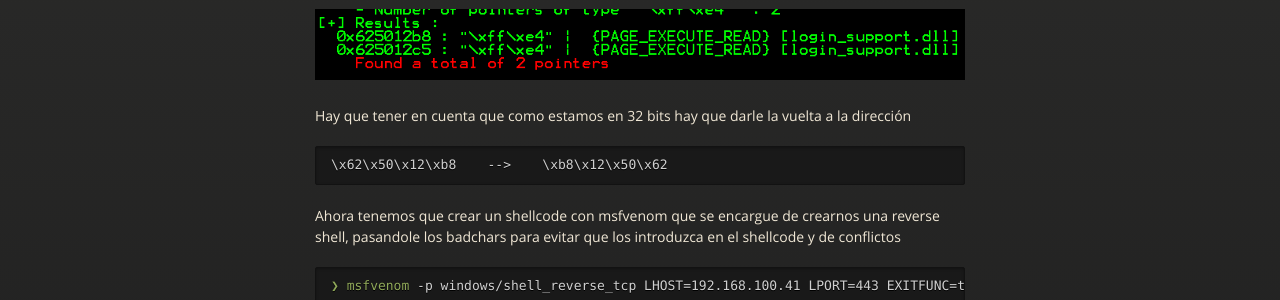
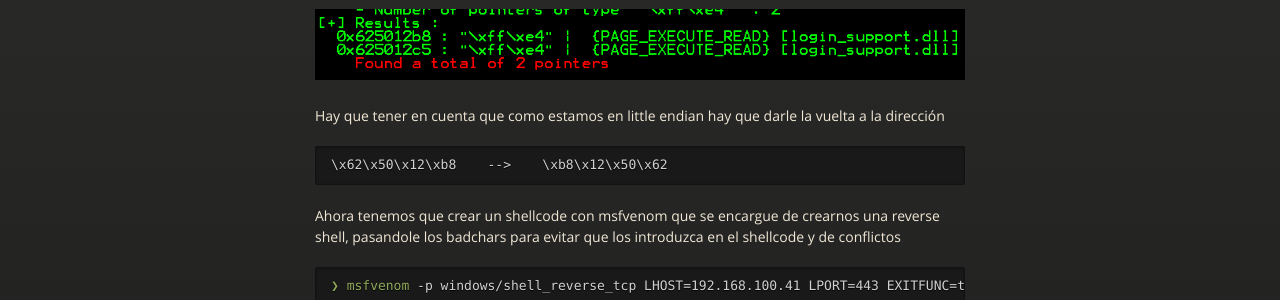
Before and after one commit to henryp911/gg-new.github.io, a Jekyll site: the page vulnhub/netstart/index.html, which Jekyll copies as it is, in a window 1280 px wide and 900 px high, scrolled down 8069 px. Shown: the part 154-454 px from the top of the window. Built offline with Jekyll 4.4.1, drawn with Linux system fonts in a browser that asks for light colours.

Commit message:
Update index.html

```diff
--- a/vulnhub/netstart/index.html
+++ b/vulnhub/netstart/index.html
@@ -309,7 +309,7 @@ shell.close()</span>
 <div><p>Como resultado conseguimos 2 direcciones, solo que nos quedaremos con la primera</p></div>
 <div><p><img src="./16.png"><p></div>
 
-<div><p>Hay que tener en cuenta que como estamos en 32 bits hay que darle la vuelta a la dirección</p></div>
+<div><p>Hay que tener en cuenta que como estamos en little endian hay que darle la vuelta a la dirección</p></div>
 <div class="language-python highlighter-rouge"><div class="highlight"><pre class="highlight">
 <code><span class="p">\x62\x50\x12\xb8    -->    \xb8\x12\x50\x62</span>
 </code></pre></div></div>
```
